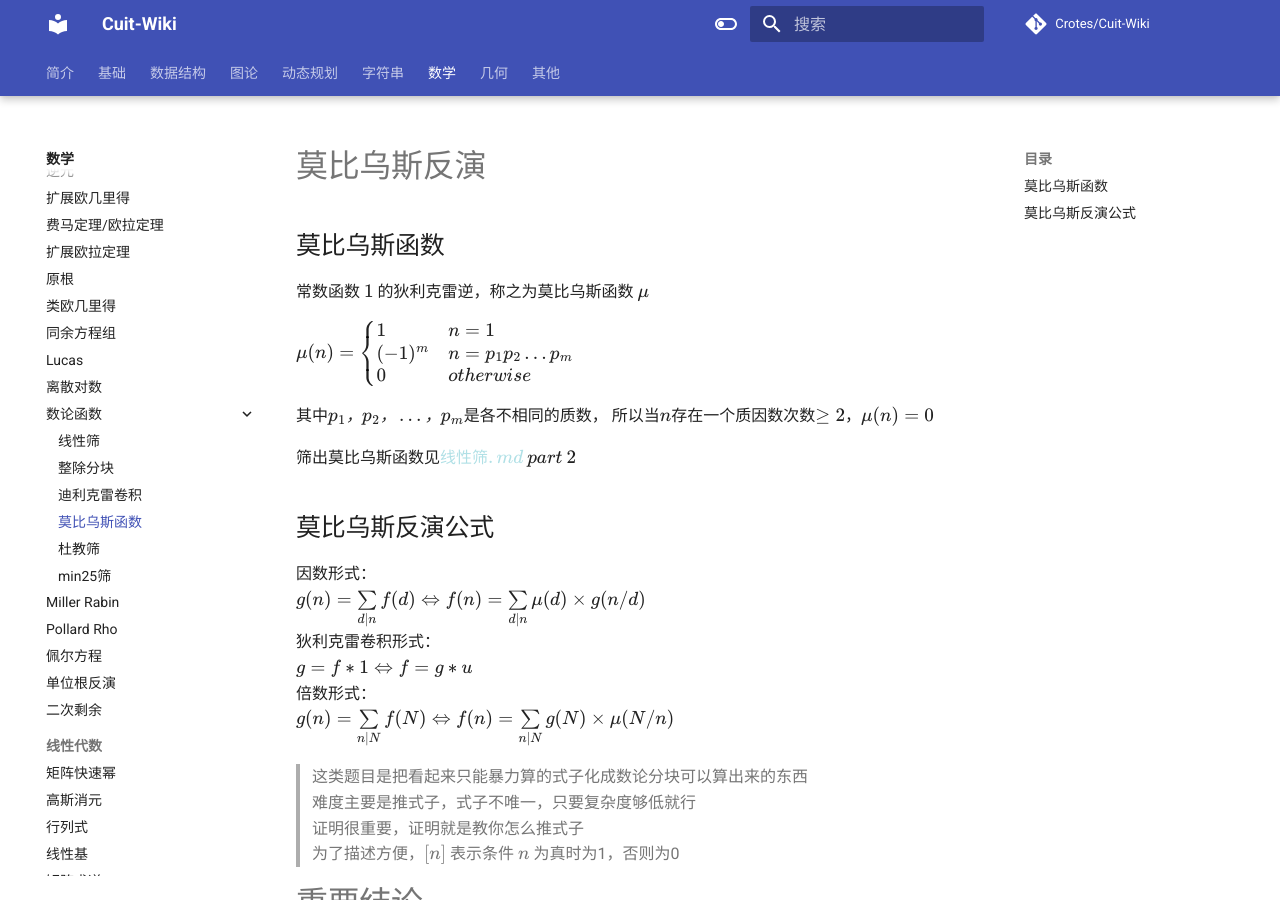
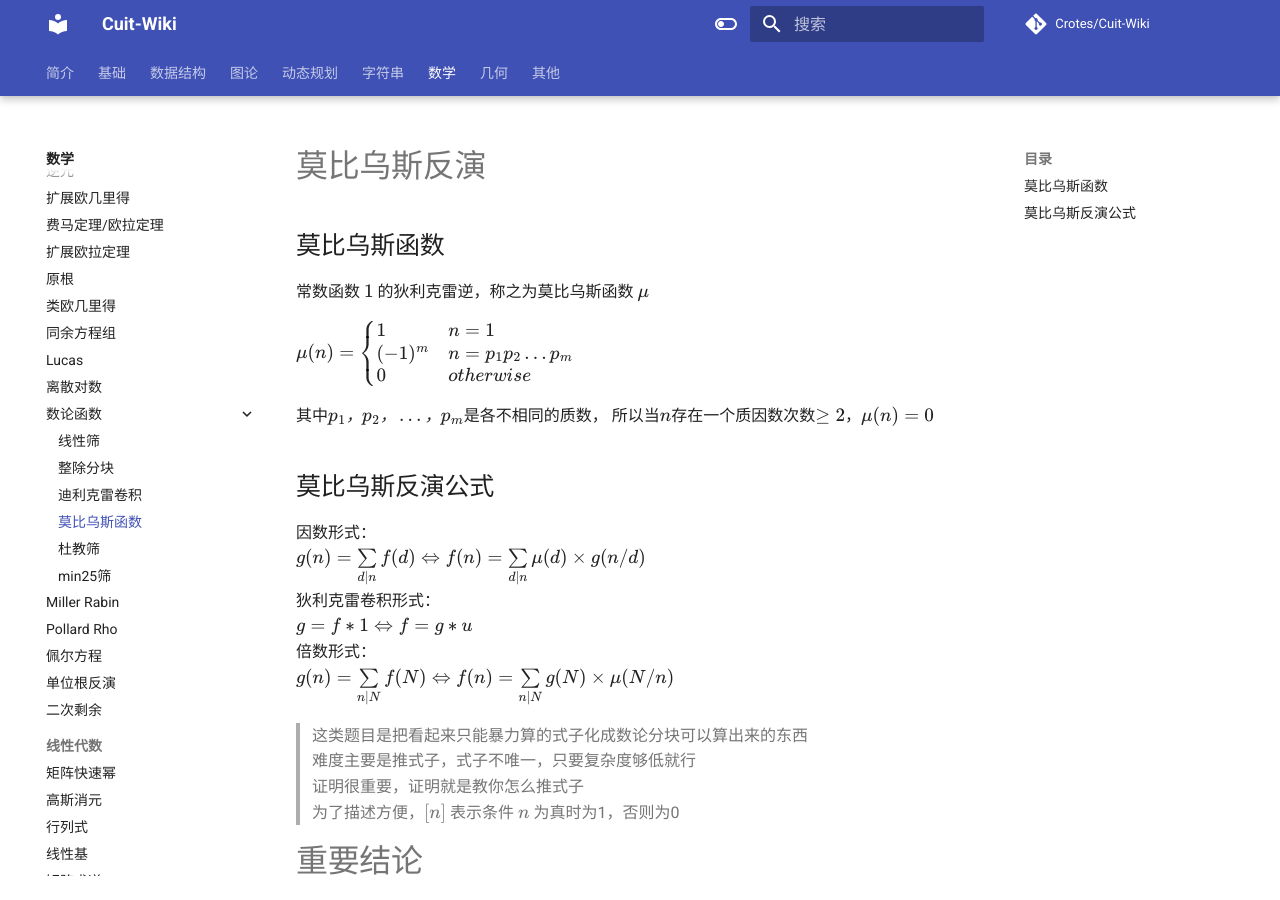
Before and after one commit to Crotes/Cuit-Wiki, an MkDocs documentation site: the page built from docs/Math/莫比乌斯函数.md, in a window 1280 px wide and 900 px high. Built offline with MkDocs 1.6.1 and Material for MkDocs 9.7.7, drawn with Linux system fonts in a browser that asks for light colours; formulas are drawn with MathJax 3; comment, search, counter and statistics services are not loaded.

Commit message:
Update 莫比乌斯函数.md
修改格式

```diff
--- a/docs/Math/莫比乌斯函数.md
+++ b/docs/Math/莫比乌斯函数.md
@@ -8,8 +8,6 @@
 
 其中$p_1，p_2，…，p_m$是各不相同的质数，
 所以当$n$存在一个质因数次数$\ge2$，$μ(n)=0$
-
-筛出莫比乌斯函数见$\color{powderblue}线性筛.md$ $part$ $2$
 
 ## 莫比乌斯反演公式
 因数形式：
@@ -29,12 +27,12 @@
 
 $\sum\limits_{i=1}^n\sum\limits_{j=1}^m f(gcd(i,j))=\sum\limits_{d=1}^{min(n,m)} g(d)\lfloor\frac nd\rfloor\lfloor\frac md\rfloor$
 
-# 解题步骤
+## 解题步骤
 1. 将 $f$ 替换成题目所给具体函数
 2. 预处理 $g$，$g=\mu*f$
 3. 数论分块计算
 
-# 卷积证明
+## 卷积证明
 枚举gcd
 
 $\sum\limits_{d=1}^{min(n,m)} f(d) \sum\limits_{i=1}^n\sum\limits_{j=1}^m [gcd(i,j)=d]$
@@ -65,7 +63,7 @@
 
 $\sum\limits_{T=1}^{min(n,m)} g(T)\lfloor\frac nT\rfloor\lfloor\frac mT\rfloor$
 
-# 莫反证明
+## 莫反证明
 $f=1*g$
 
 $\sum\limits_{i=1}^n\sum\limits_{j=1}^m \sum\limits_{d\mid gcd(i,j)} g(d)$
```
